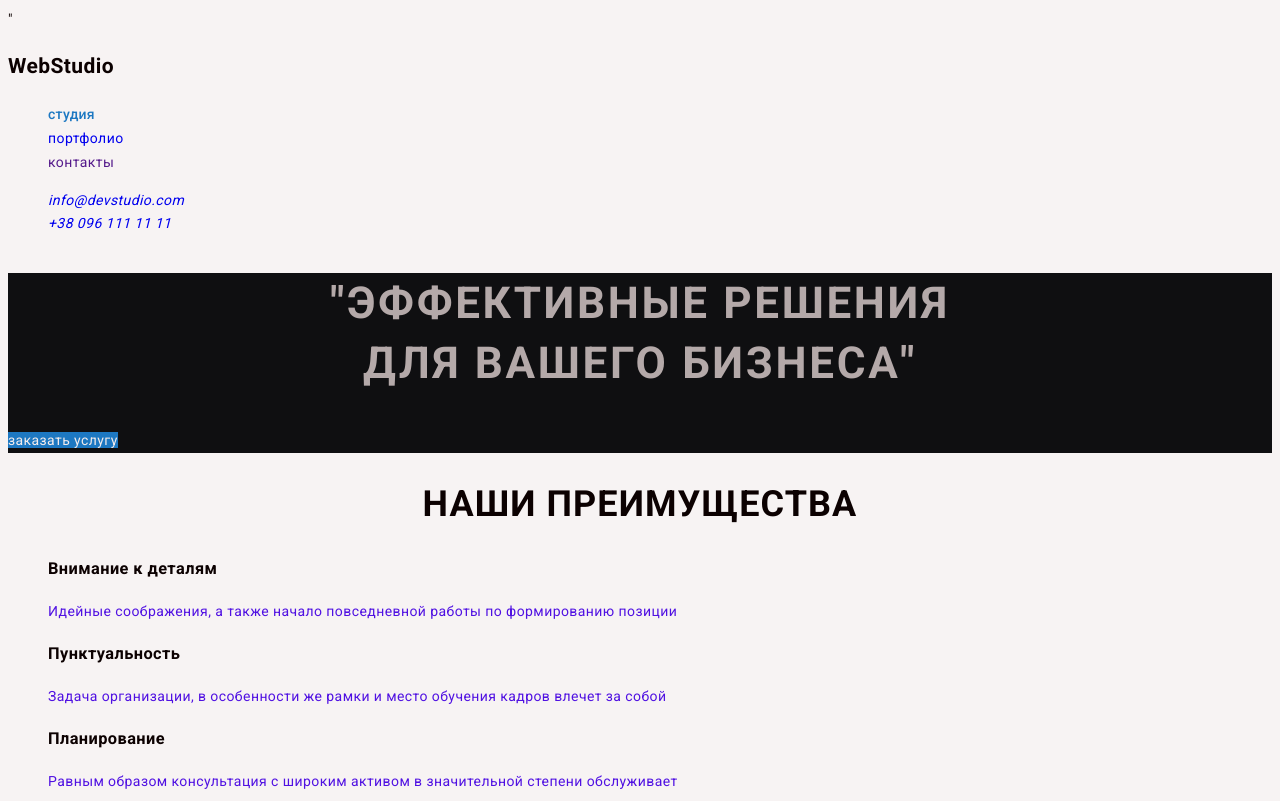
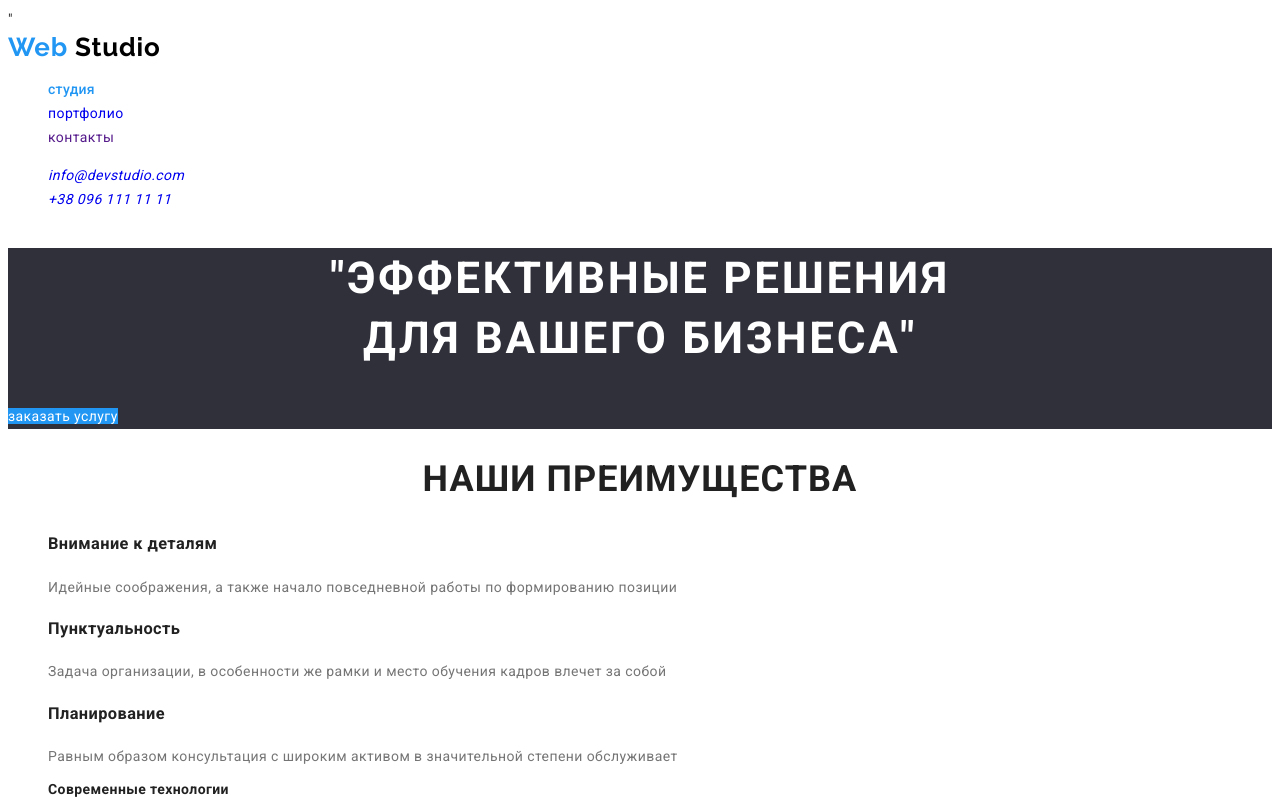
Before and after one commit to FeoHuk/goit-markup-hw-004, a plain HTML site: page index.html in a window 1280 px wide. Shown: the top 801 px of the page. Drawn offline with Linux system fonts and the light colour scheme.

Commit message:
Add files via upload

```diff
--- a/index.html
+++ b/index.html
@@ -11,7 +11,9 @@
 <body>
     <header>
         <nav>
-            <h1>WebStudio</h1>
+            <a href="./index.html" class="web-logo">Web
+            <span class="studio-logo">Studio</span>
+            </a>
             <ul class= "link">
                 <li><a href="./index.html" class="current-link">студия</a></li>
                 <li><a href="./portfolio.html"class="nav-link">портфолио</a></li>
@@ -90,10 +92,12 @@
             </ul>
         </section>
     </main>
-    <footer clas="footer">
-<h2>WebStudio</h2>
+    <footer class="footer">
+<a href="./index.html" class="web-footer">
+    Web
+    <span class="studio-footer">Studio</span>
 <ul>
-    <li><p> г.Киев, пр-т Леси Украинки, 26 </p></li>
+         <li><p> г.Киев, пр-т Леси Украинки, 26 </p></li>
         <address>
          <li><a href="mailto:info@devstudio.com" class="contact-link"> info@devstudio.com"</a></li>
          <li><a href="tel:+38 099 111 11 11">+38 099 111 11 11</a></li>
--- a/style.css
+++ b/style.css
@@ -1,17 +1,9 @@
-body{
-         background-color: rgb(241, 240, 247);
-         color: rgb(11, 4, 51);
-     }
-}
-header {
-    display: block;
-}
 :root {
-  --primery-text-color: #5011e2;
-  --tittle-text-color: #0c0101;
-  --accent-white-color: #f3ecec;
-  --backgr-color-botton: #7e7d83;
-  --accent-button-color: #1d78c2;
+  --primery-text-color: #757575;
+  --tittle-text-color: #212121;
+  --accent-white-color: #ffffff;
+  --backgr-color-botton: #f5f4fa;
+  --accent-button-color: #2196f3;
 }
 
 ul {
@@ -23,7 +15,7 @@ a {
 }
 
 body {
-  background-color: #f7f3f3;
+  background-color: #ffffff;
   color: var(--tittle-text-color);
   font-family: "Roboto", sans-serif;
   letter-spacing: 0.03em;
@@ -45,7 +37,7 @@ a {
 }
 
 .studio-logo {
-  color: #1f1c1c;
+  color: #000000;
   font-family: Raleway;
   font-weight: bold;
   font-size: 26px;
@@ -82,7 +74,7 @@ a {
 }
 
 .section-hero {
-  background-color: #0f0f11;
+  background-color: #2f303a;
   color: var(--accent-white-color);
 }
 
@@ -94,7 +86,7 @@ a {
   text-align: center;
   letter-spacing: 0.06em;
   text-transform: uppercase;
-  color: #b4a9a9;
+  color: #ffffff;
 }
 
 .features-tittle {
@@ -144,7 +136,7 @@ a {
 .button:hover,
 .button:focus {
   background-color: var(--accent-button-color);
-  color: #ebd9d9;
+  color: #ffffff;
 }
 
 .button-primary {
@@ -176,7 +168,7 @@ a {
 }
 
 .footer {
-  background-color: #363641;
+  background-color: #2f303a;
 }
 
 .web-footer {
@@ -212,7 +204,7 @@ a {
   font-size: 14px;
   line-height: 24px;
   letter-spacing: 0.03em;
-  color: rgba(17, 13, 13, 0.6);
+  color: rgba(255, 255, 255, 0.6);
 }
 
 .features-portfolio {
```
Also changed, not shown: portfolio.html (+6 -2 lines).
